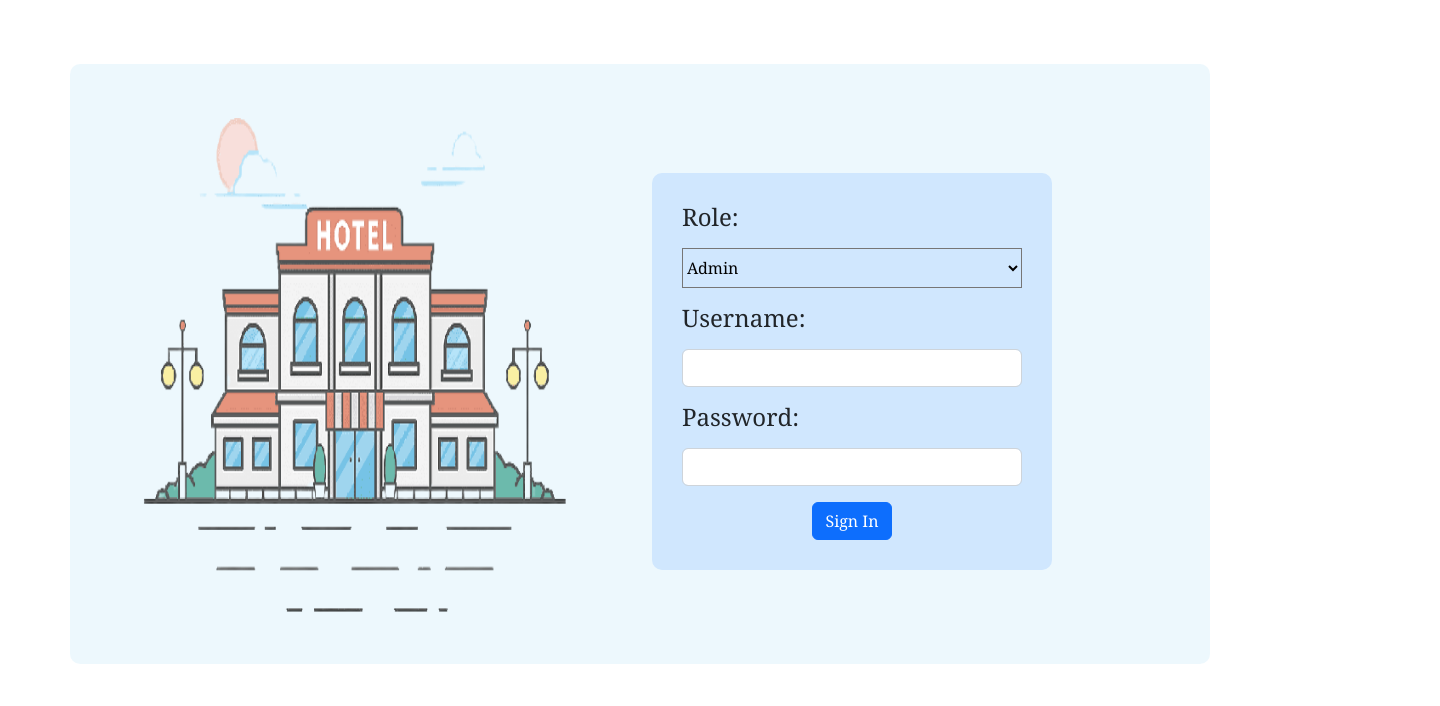
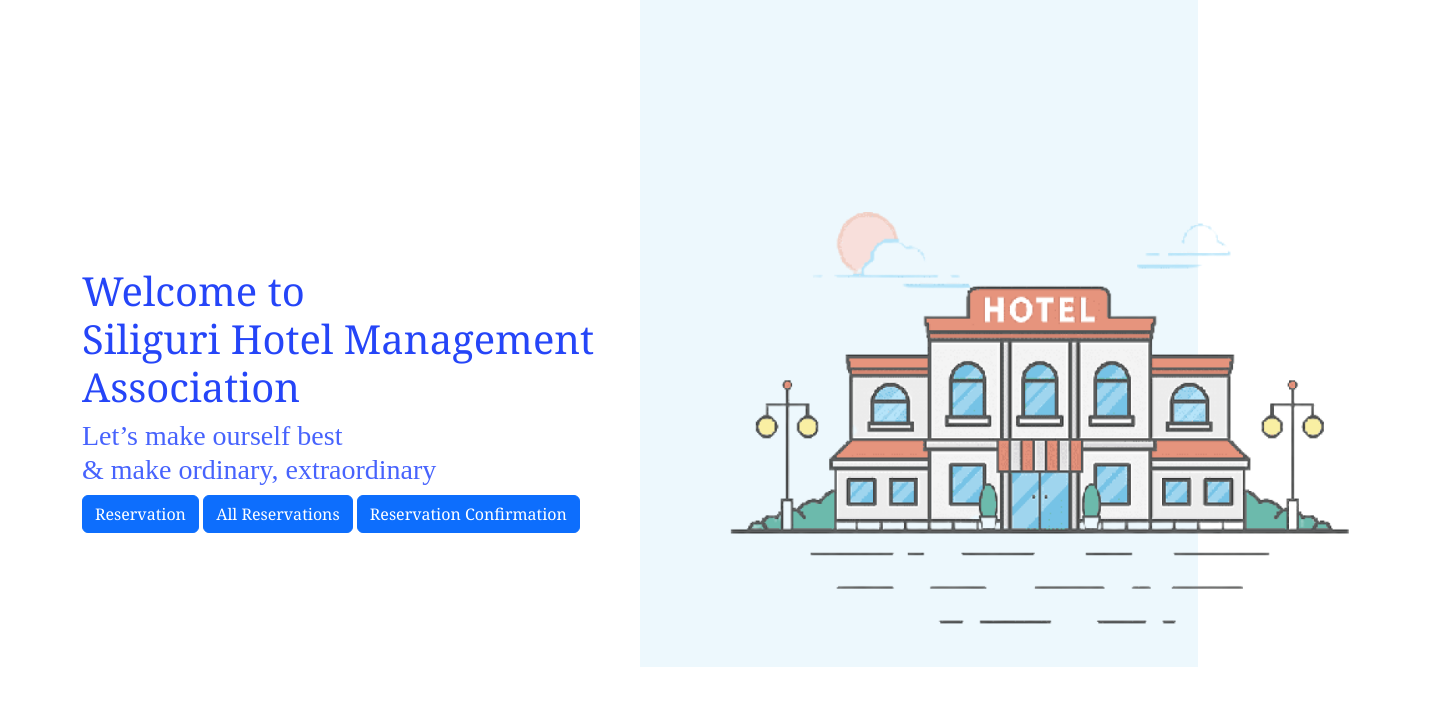
Before and after one commit to Shreya010tech/Frontend, a React (Create React App) app: page /Home3 in a window 1280 px wide. Before the commit this address led to /Home. Shown: the top 706 px of the page, 1440 px wide, since content can reach past the window. Built offline with nearby package versions, Linux system fonts and the light colour scheme.

Commit message:
Juggar Fixes

```diff
--- a/src/App.js
+++ b/src/App.js
@@ -2,6 +2,7 @@ import React from "react";
 import { Routes, Route, Navigate, useLocation } from "react-router-dom";
 import AllReservations from "./components/AllReservations";
 import Home from "./components/Home";
+import Home3 from "./components/home3";
 import Profile from "./components/Profile";
 import Reservation from "./components/Reservation";
 import ReservationConfirmation from "./components/ReservationConfirmation";
@@ -12,6 +13,7 @@ const App = () => {
       {/* Routes Setup */}
       <Routes>
         <Route exact path="/Home" element={<Home />} />
+        <Route exact path="/Home3" element={<Home3 />} />
         <Route exact path="/AllReservations" element={<AllReservations />} />
         <Route exact path="/Reservation" element={<Reservation />} />
         <Route
--- a/src/components/Home.jsx
+++ b/src/components/Home.jsx
@@ -1,4 +1,5 @@
 import React from "react";
+import { NavLink } from "react-router-dom";
 import homeimg from "../img/homeimg.png";
 const Home = () => {
   return (
@@ -44,9 +45,11 @@ const Home = () => {
               />
             </div>
             <center>
-              <button type="submit" className="btn btn-primary">
-                Sign In
-              </button>
+              <NavLink to="/Home3">
+                <button type="submit" className="btn btn-primary">
+                  Sign In
+                </button>
+              </NavLink>
             </center>
           </form>
         </div>
--- a/src/components/home3.jsx
+++ b/src/components/home3.jsx
@@ -1,19 +1,32 @@
 import React from "react";
 import homeimg from "../img/homeimg.png";
 import "../CustomCss/home3css.css";
+import { NavLink } from "react-router-dom";
 const Home3 = () => {
   return (
     <div className="container" id="fixheight">
       <div className="left">
         <div>
-            <h1>Welcome to <br>
-                Siliguri Hotel Management Association</h1>
-            <h3>Let’s make ourself best <br>
-                & make ordinary, extraordinary</h3>
+          <h1>
+            Welcome to <br />
+            Siliguri Hotel Management Association
+          </h1>
+          <h3>
+            Let’s make ourself best <br />& make ordinary, extraordinary
+          </h3>
+          <NavLink to="/Reservation">
+          <button className="btn btn-primary">Reservation</button>
+          </NavLink>&nbsp;
+          <NavLink to="/AllReservations">
+          <button className="btn btn-primary">All Reservations</button>
+          </NavLink>&nbsp;
+          <NavLink to="/ReservationConfirmation">
+          <button className="btn btn-primary">Reservation Confirmation</button>
+          </NavLink>&nbsp;
         </div>
       </div>
       <div className="right">
-            <img src={homeimg} className="imgfix"/>
+        <img src={homeimg} style={{marginTop:"30%",width:"100%",minHeight:"500px",minWidth:"800px"}} className="imgfix" />
       </div>
     </div>
   );
```
Lines whose indentation alone changed are shown as unchanged.
